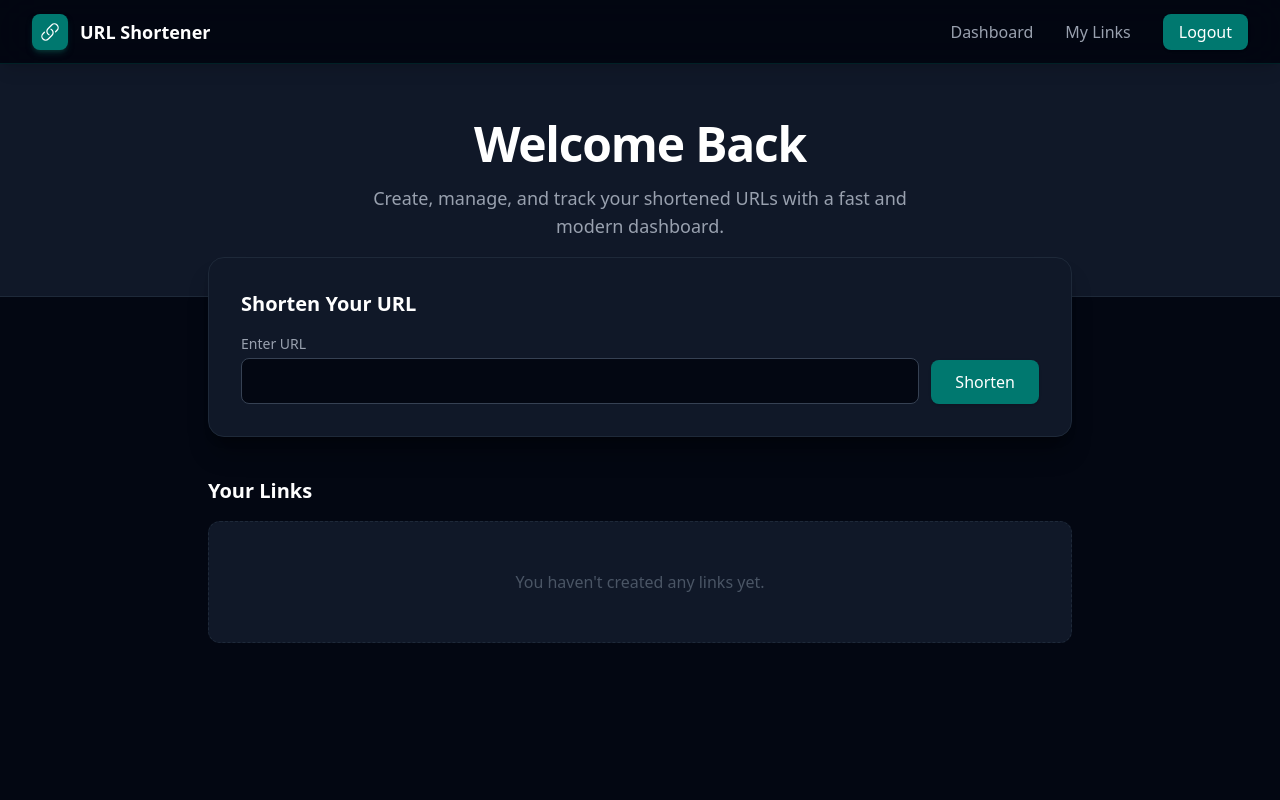
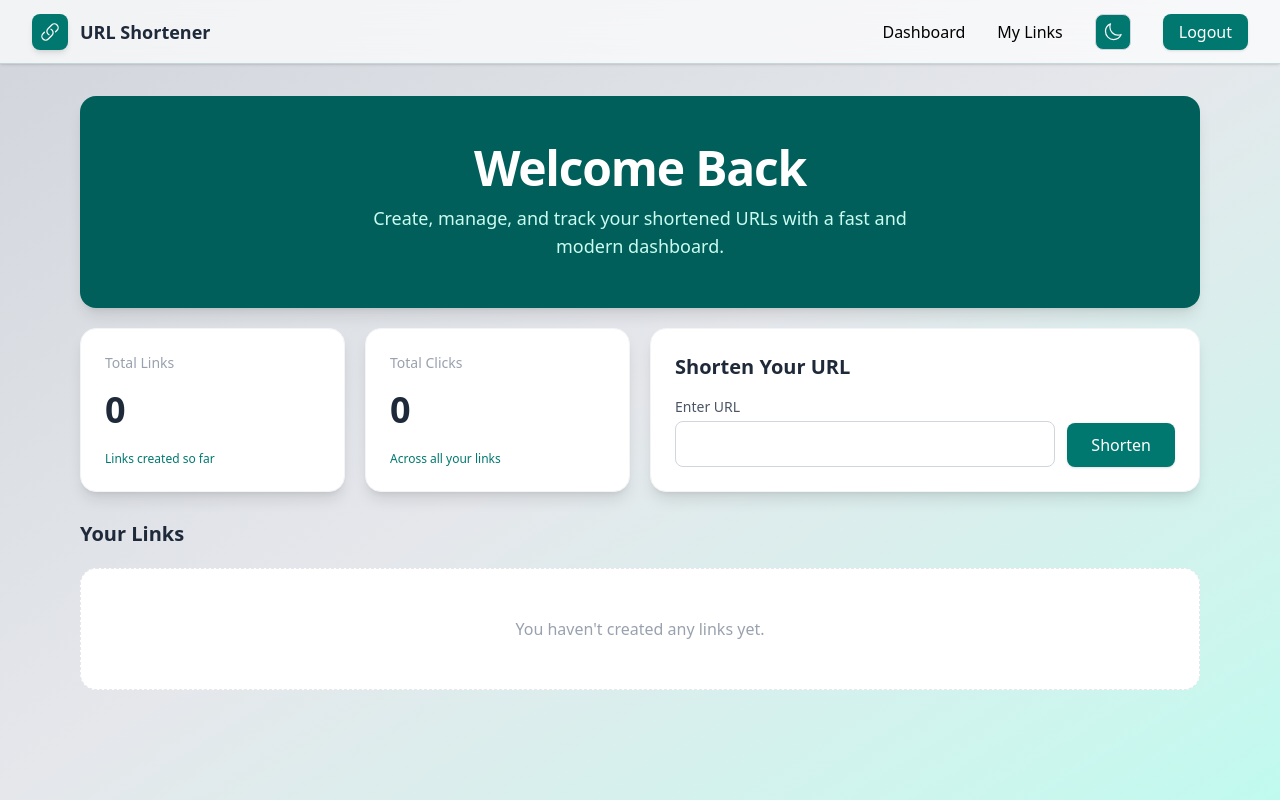
Before and after one commit to zaryabdar/URL-Shortener, a Flask app: page / in a window 1280 px wide. Run offline with Flask 3, Linux system fonts and the light colour scheme; the visitor is signed in with stand-in values (Sample User, id 1); data that the repository does not hold is empty.

Commit message:
works on Dashboard Styling and and overall color pallete or the dark theme

```diff
--- a/static/styles/style.css
+++ /dev/null
@@ -1,33 +0,0 @@
-@view-transition {
-    navigation: auto;
-}
-
-::view-transition-old(auth-form) {
-    animation: form-out 200ms ease forwards;
-}
-
-::view-transition-new(auth-form) {
-    animation: form-in 300ms ease forwards;
-}
-
-@keyframes form-out {
-    from {
-        opacity: 1;
-        transform: translateX(0);
-    }
-    to {
-        opacity: 0;
-        transform: translateX(-70px);
-    }
-}
-
-@keyframes form-in {
-    from {
-        opacity: 0;
-        transform: translateX(80px);
-    }
-    to {
-        opacity: 1;
-        transform: translateX(0);
-    }
-}
--- a/templates/base.html
+++ b/templates/base.html
@@ -1,53 +1,40 @@
-<!DOCTYPE html>
-<html lang="en">
+<!doctype html>
+<html lang="en" class="dark">
 
 <head>
-    <meta charset="UTF-8">
-    <meta name="viewport" content="width=device-width, initial-scale=1.0">
+    <meta charset="UTF-8" />
+    <meta name="viewport" content="width=device-width, initial-scale=1.0" />
     <title>URL SHORTNER</title>
     <script src="https://cdn.jsdelivr.net/npm/@tailwindcss/browser@4"></script>
     <style>
         @view-transition {
-        navigation: auto;
-    }
+            navigation: auto;
+        }
     </style>
-    <link rel="stylesheet" href="static\styles\style.css">
 </head>
 
-<body class="bg-gray-950 box-border">
+<body
+    class="bg-gradient-to-br from-gray-300 via-gray-200 to-teal-200/60 min-h-screen flex flex-col text-black dark:text-white dark:bg-gradient-to-br dark:from-gray-950 dark:via-gray-800 dark:to-teal-950">
     <div class="fixed top-20 right-5 z-[60] space-y-3 max-w-xs">
-    {% with messages = get_flashed_messages(with_categories=True) %}
-    {% if messages %}
-    {% for category, message in messages %}
-    <div class="px-5 py-3 rounded-xl shadow-lg shadow-black/30 font-medium border text-sm
-        {% if category == 'success' %}
-            bg-teal-950 text-teal-300 border-teal-800/50
-        {% elif category == 'danger' %}
-            bg-red-950 text-red-300 border-red-900/50
-        {% elif category == 'warning' %}
-            bg-yellow-950 text-yellow-300 border-yellow-900/50
-        {% else %}
-            bg-gray-800 text-gray-300 border-gray-700
-        {% endif %}
-        ">
-        {{ message }}
+        {% with messages = get_flashed_messages(with_categories=True) %} {% if
+        messages %} {% for category, message in messages %}
+        <div
+            class="px-5 py-3 rounded-xl shadow-lg shadow-white/30 font-medium border text-sm {% if category == 'success' %} bg-teal-950 text-teal-300 border-teal-800/50 {% elif category == 'danger' %} bg-red-950 text-red-300 border-red-900/50 {% elif category == 'warning' %} bg-yellow-950 text-yellow-300 border-yellow-900/50 {% else %} bg-gray-800 text-gray-300 border-gray-700 {% endif %}">
+            {{ message }}
+        </div>
+        {% endfor %} {% endif %} {% endwith %}
     </div>
-    {% endfor %}
-    {% endif %}
-    {% endwith %}
-</div>
 
-    {% block body %}
-
-    {% endblock body %}
+    <main class="flex-1">
+    {% block body %} {% endblock body %}
+    </main>
     {% if show_footer %}
-        <footer>
-        <p class=" bg-gray-950 text-center text-sm text-teal-100 mt-2">
+    <footer>
+        <p class=" bg-teal-700 text-center text-sm text-teal-100 py-1 dark:bg-gray-900">
             © 2026 URL Shortener. Built with Flask & Tailwind CSS.
         </p>
     </footer>
     {% endif %}
-
 </body>
 
 </html>
--- a/templates/dashboard.html
+++ b/templates/dashboard.html
@@ -1,85 +1,123 @@
 {% extends 'base.html' %} {% block body %}
 
-<div class="bg-gray-950 min-h-screen">
+<div class="">
 
   <!-- Navbar -->
-  <nav class="w-full h-16 sticky top-0 z-50 bg-gray-950/70 backdrop-blur-xl border-b border-teal-800/30 shadow-lg px-8 flex items-center justify-between">
+  <nav class="w-full h-16 sticky top-0 z-50 bg-white/70 dark:bg-white/20 backdrop-blur-xl border-b border-teal-800/20 shadow-sm px-8 flex items-center justify-between">
     <div class="flex items-center gap-3">
-      <div class="w-9 h-9 rounded-lg bg-teal-700 flex items-center justify-center shadow-md shadow-teal-900/50">
+      <div class="w-9 h-9 rounded-lg bg-teal-700 dark:bg-teal-400 flex items-center justify-center shadow-md">
         <svg xmlns="http://www.w3.org/2000/svg" fill="none" viewBox="0 0 24 24" stroke-width="1.5"
           stroke="white" class="size-5">
             <path stroke-linecap="round" stroke-linejoin="round"
              d="M13.19 8.688a4.5 4.5 0 0 1 1.242 7.244l-4.5 4.5a4.5 4.5 0 0 1-6.364-6.364l1.757-1.757m13.35-.622 1.757-1.757a4.5 4.5 0 0 0-6.364-6.364l-4.5 4.5a4.5 4.5 0 0 0 1.242 7.244" />
         </svg>
       </div>
-      <p class="font-bold text-white text-lg">URL Shortener</p>
+      <p class="font-bold text-gray-800 dark:text-gray-100 text-lg">URL Shortener</p>
     </div>
-    <div class="flex items-center gap-8 font-medium text-gray-400">
-      <a href="" class="hover:text-teal-400 transition-colors">Dashboard</a>
-      <a href="" class="hover:text-teal-400 transition-colors">My Links</a>
+    <div class="flex items-center gap-8 font-medium text-black dark:text-gray-100">
+      <a href="" class="hover:text-teal-700 dark:hover:text-teal-300 transition-colors">Dashboard</a>
+      <a href="" class="hover:text-teal-700 dark:hover:text-teal-300  transition-colors">My Links</a>
+        <button
+        type="button"
+        onclick="toggleTheme()"
+        class="w-9 h-9 flex items-center justify-center rounded-lg border border-gray-300 bg-teal-700 dark:bg-teal-400 dark:border-gray-700
+               text-gray-100 font-medium dark:text-gray-800 hover:bg-teal-900 dark:hover:bg-teal-400 transition-colors"
+        aria-label="Toggle dark mode"
+      >
+        <!-- Sun icon (shown in dark mode) -->
+        <svg xmlns="http://www.w3.org/2000/svg" fill="none" viewBox="0 0 24 24" stroke-width="1.5"
+          stroke="currentColor" class="size-5 hidden dark:block">
+          <path stroke-linecap="round" stroke-linejoin="round"
+            d="M12 3v2.25m6.364.386-1.591 1.591M21 12h-2.25m-.386 6.364-1.591-1.591M12 18.75V21m-4.773-4.227-1.591 1.591M5.25 12H3m4.227-4.773L5.636 5.636M15.75 12a3.75 3.75 0 1 1-7.5 0 3.75 3.75 0 0 1 7.5 0Z" />
+        </svg>
+        <!-- Moon icon (shown in light mode) -->
+        <svg xmlns="http://www.w3.org/2000/svg" fill="none" viewBox="0 0 24 24" stroke-width="1.5"
+          stroke="currentColor" class="size-5 block dark:hidden">
+          <path stroke-linecap="round" stroke-linejoin="round"
+            d="M21.752 15.002A9.72 9.72 0 0 1 18 15.75c-5.385 0-9.75-4.365-9.75-9.75 0-1.33.266-2.597.748-3.752A9.753 9.753 0 0 0 3 11.25C3 16.635 7.365 21 12.75 21a9.753 9.753 0 0 0 9.002-5.998Z" />
+        </svg>
+      </button>
       <a href="{{ url_for('auth.logout') }}"
-        class="rounded-lg bg-teal-700 hover:bg-teal-600 text-white py-1.5 px-4
+        class="rounded-lg bg-teal-700 dark:bg-teal-500 hover:bg-teal-950 dark:hover:bg-teal-700 text-white py-1.5 px-4
                transition-all duration-200 cursor-pointer hover:-translate-y-0.5 shadow-sm">
         Logout
       </a>
     </div>
   </nav>
 
-  <!-- Hero -->
-  <div class="flex flex-col items-center justify-center gap-4 py-14 px-4 text-center bg-gray-900 border-b border-gray-800">
-    <h1 class="text-4xl sm:text-5xl font-bold tracking-tight text-white">Welcome Back</h1>
-    <p class="text-lg font-medium text-gray-400 max-w-xl">
+  <div class="max-w-6xl mx-auto px-4 py-8">
+
+    <!-- Bento Grid -->
+    <div class="grid grid-cols-1 md:grid-cols-4 gap-5">
+
+      <!-- Hero tile: spans full width -->
+      <div class="md:col-span-4 flex flex-col items-center justify-center gap-3 py-12 px-6 text-center
+                  bg-gradient-to-br from-teal-800 to-teal-700 dark:bg-gradient-to-br dark:from-gray-900 to-teal-800 text-white rounded-2xl shadow-lg">
+        <h1 class="text-4xl sm:text-5xl font-bold tracking-tight">Welcome Back</h1>
+        <p class="text-lg font-medium text-teal-100 dark:text-teal-700 max-w-xl">
           Create, manage, and track your shortened URLs with a fast and modern dashboard.
         </p>
       </div>
 
-  <div class="max-w-4xl mx-auto px-4 -mt-10 pb-16">
+      <!-- Stat tile: Total Links -->
+      <div class="md:col-span-1 bg-white dark:bg-gray-800 rounded-2xl shadow-lg border border-gray-100 p-6 flex flex-col justify-between">
+        <p class="text-sm font-medium text-gray-400 dark:text-gray-100">Total Links</p>
+        <p class="text-4xl font-bold text-gray-800 dark:text-gray-200 mt-2">{{ links | length }}</p>
+        <p class="text-xs text-teal-700 dark:text-gray-100 font-medium mt-3">Links created so far</p>
+      </div>
 
-    <!-- Shorten form card -->
-    <div class="bg-gray-900 rounded-2xl shadow-xl shadow-black/30 border border-gray-800 p-6 sm:p-8">
-      <h2 class="text-xl font-bold text-white mb-4">Shorten Your URL</h2>
+      <!-- Stat tile: Total Clicks -->
+      <div class="md:col-span-1 bg-white dark:bg-gray-800  rounded-2xl shadow-lg border border-gray-100 p-6 flex flex-col justify-between">
+        <p class="text-sm font-medium text-gray-400 dark:text-gray-100">Total Clicks</p>
+        <p class="text-4xl font-bold text-gray-800 dark:text-gray-200 mt-2">{{ links | sum(attribute='click_count') }}</p>
+        <p class="text-xs text-teal-700 dark:text-gray-100 font-medium mt-3">Across all your links</p>
+      </div>
+
+      <!-- Shorten form tile: spans 2 columns -->
+      <div class="md:col-span-2 bg-white dark:bg-gray-800  rounded-2xl shadow-lg border border-gray-100 p-6 flex flex-col justify-center">
+        <h2 class="text-xl font-bold text-gray-800 dark:text-gray-100  mb-4">Shorten Your URL</h2>
         <form method="POST" class="flex flex-col sm:flex-row gap-3">
           {{ form.hidden_tag() }}
           <div class="flex-1">
-          {{ form.original_url.label(class="block text-sm font-medium text-gray-400 mb-1") }}
-          {{ form.original_url(class="w-full rounded-lg border border-gray-700 bg-gray-950 px-4 py-2.5 text-white placeholder-gray-500
-                focus:outline-none focus:ring-2 focus:ring-teal-600 focus:border-transparent transition") }}
+            {{ form.original_url.label(class="block text-sm font-medium text-gray-600 dark:text-gray-100 mb-1") }}
+            {{ form.original_url(class="w-full rounded-lg border border-gray-300 dark:bg-gray-50/25 dark:text-gray-100 px-4 py-2.5 text-gray-800
+                  focus:outline-none focus:ring-2 focus:ring-teal-600 dark:focus:ring-gray-100 focus:border-transparent transition") }}
           </div>
           <div class="flex items-end">
-          {{ form.submit(class="w-full sm:w-auto rounded-lg bg-teal-700 hover:bg-teal-600 text-white
+            {{ form.submit(class="w-full sm:w-auto rounded-lg bg-teal-700 dark:bg-teal-500 hover:bg-teal-950 dark:hover:bg-teal-700 text-white
                   font-medium py-2.5 px-6 transition-all duration-200 cursor-pointer hover:-translate-y-0.5 shadow-sm") }}
           </div>
         </form>
       </div>
 
-    <!-- Links list -->
-    <div class="mt-10">
-      <h2 class="text-xl font-bold text-white mb-4">Your Links</h2>
+      <!-- Links section header -->
+      <div class="md:col-span-4 mt-2">
+        <h2 class="text-xl font-bold text-gray-800 dark:text-gray-100">Your Links</h2>
+      </div>
 
-      <div class="flex flex-col gap-4">
+      <!-- Link tiles -->
       {% for link in links %}
-        <div class="bg-gray-900 rounded-xl border border-gray-800 shadow-md shadow-black/20 hover:border-teal-800/50 transition-colors p-5 flex flex-col gap-3">
+      <div class="md:col-span-2 bg-white dark:bg-gray-800 rounded-2xl border border-gray-100 shadow-lg dark:shadow-gray-100 dark:hover:shadow-xl hover:shadow-xl transition-shadow p-5 flex flex-col gap-3">
 
         <div class="flex flex-col sm:flex-row sm:items-center sm:justify-between gap-2">
-            <p class="text-gray-200 font-medium truncate">
-              <span class="text-gray-500 font-normal">Original URL:</span>
+          <p class="text-gray-800 dark:text-gray-200 font-medium truncate">
+            <span class="text-gray-400 dark:text-gray-100 font-normal">Original URL:</span>
             {{ link.original_url }}
           </p>
-            <span class="text-xs font-semibold text-teal-400 bg-teal-950 border border-teal-800/50 rounded-full px-3 py-1 w-fit">
-              {{ link.click_count }} clicks
+          <span class="text-xs font-semibold text-teal-700 dark:teal-teal-200 bg-teal-300 dark:bg-teal-100 rounded-full px-3 py-1 w-fit">
+            {{ link.click_count }} click{{ 's' if link.click_count != 1 else '' }}
           </span>
         </div>
 
-          <div class="flex flex-wrap items-center gap-x-6 gap-y-1 text-sm text-gray-500">
-            <p>Short Code: <span class="font-mono text-gray-300">{{ link.short_code }}</span></p>
+        <div class="flex flex-wrap items-center gap-x-6 gap-y-1 text-sm text-gray-500 dark:text-gray-100>
+          <p>Short Code: <span class="font-mono text-gray-700">{{ link.short_code }}</span></p>
           <p>Created: {{ link.created_at.strftime("%d-%b-%Y %I:%M %p") }}</p>
         </div>
 
-          <div class="flex items-center justify-between gap-3 pt-3 border-t border-gray-800">
+        <div class="flex items-center justify-between gap-3 pt-3 border-t border-gray-100">
           <a
-              id="url{{ link.id }}"
-              href="{{ url_for('main.redirect_to_url', short_code=link.short_code, _external=True) }}"
-              class="text-teal-400 hover:text-teal-300 underline underline-offset-2 truncate"
+            id="url{{ link.id }}" href="{{ url_for('main.redirect_to_url', short_code=link.short_code, _external=True) }}"
+            class="text-teal-700 dark:text-teal-100 hover:text-teal-900 underline underline-offset-2 truncate"
           >
             {{ url_for('main.redirect_to_url', short_code=link.short_code, _external=True) }}
           </a>
@@ -88,7 +126,7 @@
             <button
               type="button"
               onclick="copylink('url{{ link.id }}', this)"
-                class="rounded-lg border border-gray-700 text-gray-300 hover:bg-gray-800
+              class="rounded-lg border border-gray-300 text-gray-700 dark:text-gray-100 hover:bg-gray-100 dark:hover:bg-teal-400
                      text-sm font-medium py-1.5 px-3 transition-colors"
             >
               Copy
@@ -97,7 +135,7 @@
             <form method="POST" action="{{ url_for('main.delete_url', link_id=link.id) }}">
               <button
                 type="submit"
-                  class="rounded-lg bg-red-950 text-red-400 hover:bg-red-900 border border-red-900/50
+                class="rounded-lg bg-red-100 dark:bg-red-200 text-gray-800 dark:teal-gray-100 hover:bg-red-200 dark:hover:bg-red-300
                        text-sm font-medium py-1.5 px-3 transition-colors"
               >
                 Delete
@@ -108,13 +146,12 @@
 
       </div>
       {% else %}
-        <div class="text-center py-12 text-gray-600 bg-gray-900 rounded-xl border border-dashed border-gray-800">
+      <div class="md:col-span-4 text-center py-12 text-gray-400 dark:teal-gray-100 bg-white dark:bg-teal-400 rounded-2xl border border-dashed border-gray-200">
         You haven't created any links yet.
       </div>
       {% endfor %}
+
     </div>
-    </div>
-
   </div>
 </div>
 
```
Also changed, not shown: templates/login.html (+98 -117 lines), templates/register.html (+107 -130 lines). Lines whose indentation alone changed are shown as unchanged.
